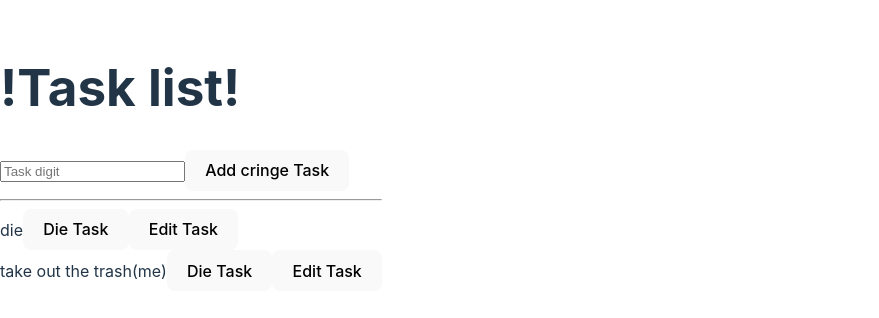
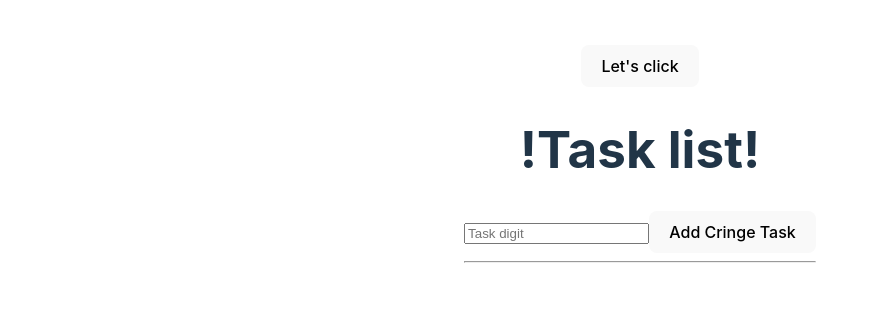
Before and after one commit to Java4lifer/lists-and-pieces, a React (Vite) app in the folder client/: page / in a window 1280 px wide. Shown: the part 242-560 px from the top of the page, without its empty margins (0-879 px from the left). Built offline with nearby package versions, Linux system fonts and the light colour scheme.

Commit message:
Did stuff

```diff
--- a/client/index.html
+++ b/client/index.html
@@ -2,7 +2,7 @@
 <html lang="en">
   <head>
     <meta charset="UTF-8" />
-    <link rel="icon" type="image/svg+xml" href="/vite.svg" />
+    <link rel="icon" href="./src/assets/cirno.jpg" />
     <title>Task list</title>
   </head>
   <body>
--- a/client/src/main.tsx
+++ b/client/src/main.tsx
@@ -3,7 +3,7 @@ import ReactDOM from 'react-dom/client'
 import App from './templates/App.tsx'
 import './index.css'
 
-ReactDOM.createRoot(document.getElementById('root')!).render(
+ReactDOM.createRoot(document.getElementById('root') as HTMLElement).render(
   <React.StrictMode>
   <App />
   </React.StrictMode>,
--- a/client/src/templates/App.tsx
+++ b/client/src/templates/App.tsx
@@ -1,40 +1,49 @@
-import { useState } from 'react'
+import { useState, useEffect } from 'react'
+import "../App.css"
 
 export default function Fun() {
     const[input, setInput] = useState("");
+    const [task, newTask] = useState<string[]>([])
     const[editask, setTasks] = useState({
         enabled: false,
         task: ''
     });
-    const [task, newTask] = useState([
-    'die',
-    'take out the trash(me)'
-])
+
+const [test, setTest] = useState(false);
+useEffect(() => {
+    const savedTask = localStorage.getItem("@cursoreact")
+    console.log(savedTask)
+}, [])
 
 function regigi() {
     if(!input){
-        alert("Put task, you mongolian")
+        alert("Put task, you mongolian.")
         return;
     }
     if(editask.enabled) {
         editaskSave();
-        setTasks({
-            enabled: false,
-            task: ""
-        })
         return;
     }
     newTask(task => [...task, input])
+    setInput("")
+    localStorage.setItem("@cursoreact", JSON.stringify([...task, input]))
 }
 function editaskSave() {
     const getIndex = task.findIndex(task => task === editask.task)
     const allTasks =  [...task];
     allTasks[getIndex] = input;
     newTask(allTasks)
+    setTasks({
+        enabled: false,
+        task: ""
+    })
+    setInput("")
+    localStorage.setItem("@cursoreact", JSON.stringify(allTasks))
 }
 function dieTask(item:string){
     const kill = task.filter(task => task !== item)
     newTask(kill)
+    localStorage.setItem("@cursoreact", JSON.stringify(kill))
 }
 function susTask(item:string) {
     setInput(item)
@@ -46,13 +55,14 @@ function susTask(item:string) {
 
  return (
         <div>
+        <button onClick={() => setTest(true)}>Let's click</button>
         <h1>!Task list!</h1>
         <input
         placeholder='Task digit'
         value={input}
         onChange={(e) => setInput(e.target.value)}
         />
-        <button onClick={regigi}> Add cringe Task</button>
+        <button onClick={regigi}>{editask.enabled ? "Fix the Task" : "Add Cringe Task"}</button>
         <hr/>
         {task.map( (item, index) => (
             <section key={item}>
```
Also changed, not shown: client/src/assets/cirno.jpg (added).
